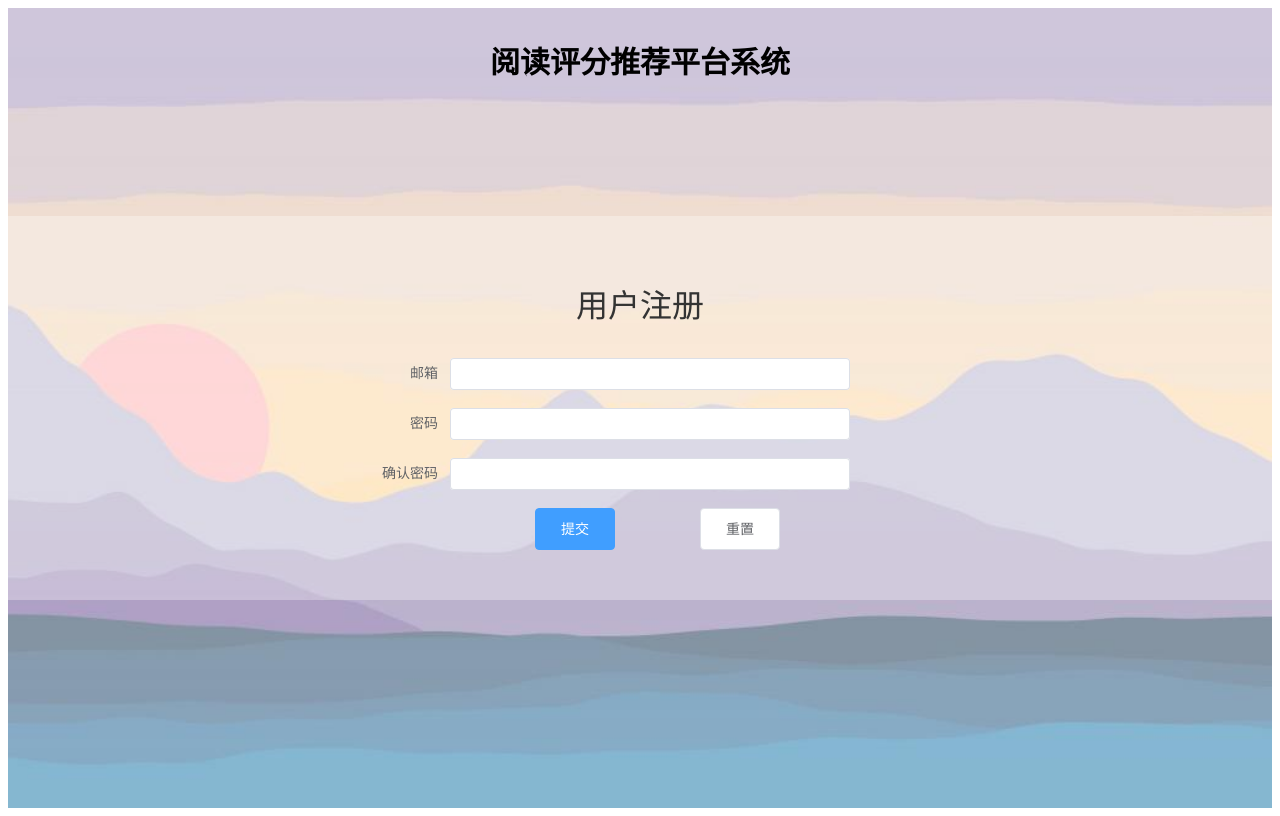
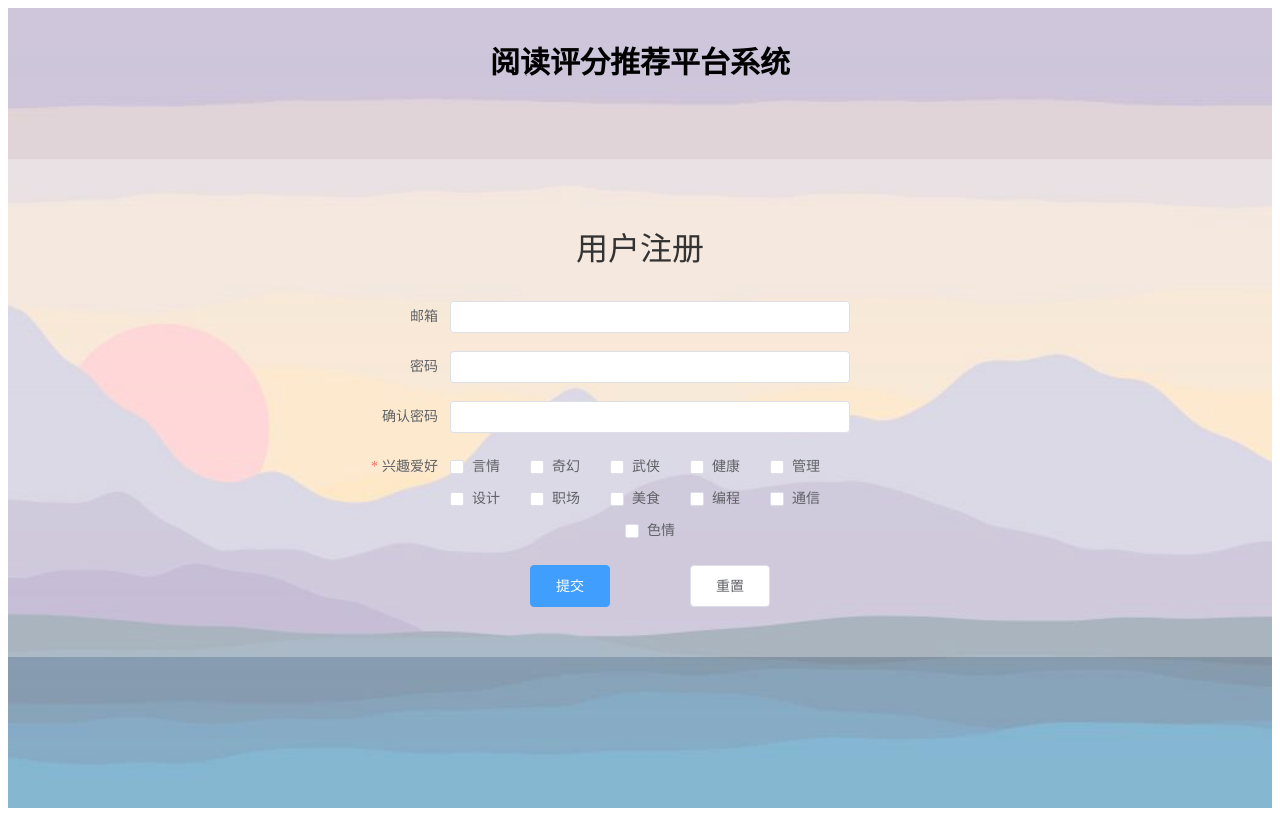
Before and after one commit to jackson-song/Film-platform-system, a Vue app: page /#/register in a window 1280 px wide. Built offline with nearby package versions, Linux system fonts and the light colour scheme.

Commit message:
更新了register页面
update register page

```diff
--- a/src/assets/css/index.css
+++ b/src/assets/css/index.css
@@ -36,7 +36,7 @@
 }
 .login-input .el-button{
     padding: 20px 25px;
-    margin-left: 85px;
+    margin-left: 80px;
 
 }
 .login-input .el-form-item__content{
--- a/src/views/WebRegister.vue
+++ b/src/views/WebRegister.vue
@@ -16,11 +16,27 @@
             <el-form-item label="确认密码" prop="checkPass">
               <el-input type="password" v-model="ruleForm.checkPass" autocomplete="off"></el-input>
             </el-form-item>
+            <el-form-item label="兴趣爱好" prop="type">
+              <el-checkbox-group v-model="ruleForm.type">
+                <el-checkbox label="言情" name="type"></el-checkbox>
+                <el-checkbox label="奇幻" name="type"></el-checkbox>
+                <el-checkbox label="武侠" name="type"></el-checkbox>
+                <el-checkbox label="健康" name="type"></el-checkbox>
+                <el-checkbox label="管理" name="type"></el-checkbox>
+                <el-checkbox label="设计" name="type"></el-checkbox>
+                <el-checkbox label="职场" name="type"></el-checkbox>
+                <el-checkbox label="美食" name="type"></el-checkbox>
+                <el-checkbox label="编程" name="type"></el-checkbox>
+                <el-checkbox label="通信" name="type"></el-checkbox>
+                <el-checkbox label="色情  " name="type"></el-checkbox>
+              </el-checkbox-group>
+            </el-form-item>
 
             <el-form-item>
               <el-button  type="primary" @click="submitForm('ruleForm')">提交</el-button>
               <el-button @click="resetForm('ruleForm')">重置</el-button>
             </el-form-item>
+
 
           </el-form>
         </div>
@@ -42,24 +58,7 @@ export default {
         callback(new Error('不正确的邮箱'));
       }
     };
-    const checkAge = (rule, value, callback) => {
-      if (!value) {
-        return callback(new Error('邮箱不能为空'));
-      }
-      setTimeout(() => {
-        // !Number.isInteger(value)
-        let choice = value instanceof String
-        if (choice) {
-          callback(new Error('请输入正确的邮箱'));
-        } else {
-          if (value.length>7&&value.length<20) {
-            callback(new Error('不正确的邮箱格式'));
-          } else {
-            callback(new Error('不正确的邮箱格式'));
-          }
-        }
-      }, 1000);
-    };
+
     const validatePass = (rule, value, callback) => {
       if (value === '') {
         callback(new Error('请输入密码'));
@@ -83,8 +82,8 @@ export default {
       ruleForm: {
         pass: '',
         checkPass: '',
-        age: '',
-        email:''
+        email:'',
+        type:[]
       },
       rules: {
         pass: [
@@ -93,12 +92,12 @@ export default {
         checkPass: [
           { validator: validatePass2, trigger: 'blur' }
         ],
-        age: [
-          { validator: checkAge, trigger: 'blur' }
-        ],
         email: [
           {validator:checkMail,trigger:'blur'}
-        ]
+        ],
+        type: [
+          { type: 'array', required: true, message: '请至少选择一个兴趣爱好', trigger: 'change' }
+        ],
       }
     };
   },
```
